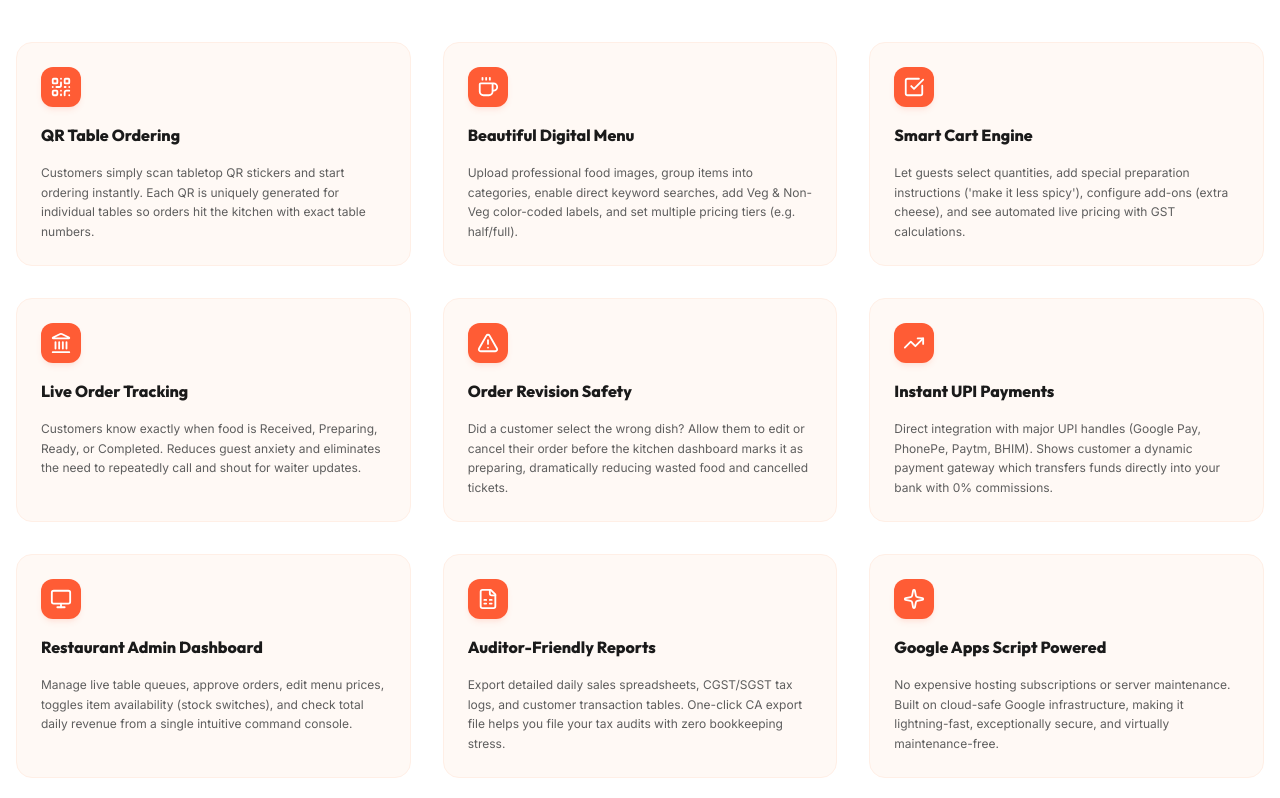
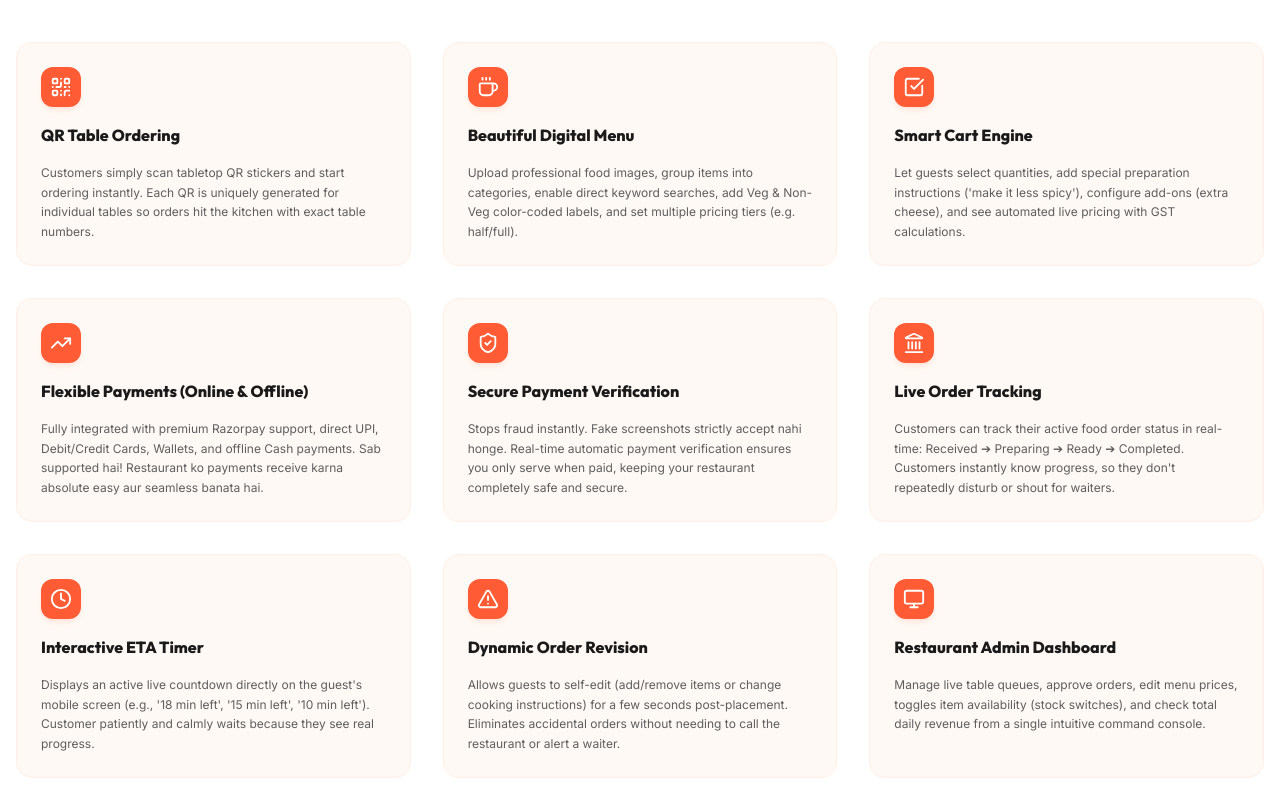
Before and after one commit to Code-With-Suraj/menusarthinew, a React (Vite) app: page / in a window 1280 px wide. Shown: the part 5382-6180 px from the top of the page. Built offline with nearby package versions, Linux system fonts and the light colour scheme.

Commit message:
feat: update features list with payment and ETA info
Expand the features section to include integrated payment support, automated fraud verification, and real-time order tracking with an interactive ETA timer.

```diff
--- a/src/App.tsx
+++ b/src/App.tsx
@@ -534,19 +534,29 @@ export default function App() {
               icon: CheckSquare
             },
             {
+              title: "Flexible Payments (Online & Offline)",
+              desc: "Fully integrated with premium Razorpay support, direct UPI, Debit/Credit Cards, Wallets, and offline Cash payments. Sab supported hai! Restaurant ko payments receive karna absolute easy aur seamless banata hai.",
+              icon: TrendingUp
+            },
+            {
+              title: "Secure Payment Verification",
+              desc: "Stops fraud instantly. Fake screenshots strictly accept nahi honge. Real-time automatic payment verification ensures you only serve when paid, keeping your restaurant completely safe and secure.",
+              icon: ShieldCheck
+            },
+            {
               title: "Live Order Tracking",
-              desc: "Customers know exactly when food is Received, Preparing, Ready, or Completed. Reduces guest anxiety and eliminates the need to repeatedly call and shout for waiter updates.",
+              desc: "Customers can track their active food order status in real-time: Received ➔ Preparing ➔ Ready ➔ Completed. Customers instantly know progress, so they don't repeatedly disturb or shout for waiters.",
               icon: Landmark
             },
             {
-              title: "Order Revision Safety",
-              desc: "Did a customer select the wrong dish? Allow them to edit or cancel their order before the kitchen dashboard marks it as preparing, dramatically reducing wasted food and cancelled tickets.",
-              icon: AlertTriangle
+              title: "Interactive ETA Timer",
+              desc: "Displays an active live countdown directly on the guest's mobile screen (e.g., '18 min left', '15 min left', '10 min left'). Customer patiently and calmly waits because they see real progress.",
+              icon: Clock
             },
             {
-              title: "Instant UPI Payments",
-              desc: "Direct integration with major UPI handles (Google Pay, PhonePe, Paytm, BHIM). Shows customer a dynamic payment gateway which transfers funds directly into your bank with 0% commissions.",
-              icon: TrendingUp
+              title: "Dynamic Order Revision",
+              desc: "Allows guests to self-edit (add/remove items or change cooking instructions) for a few seconds post-placement. Eliminates accidental orders without needing to call the restaurant or alert a waiter.",
+              icon: AlertTriangle
             },
             {
               title: "Restaurant Admin Dashboard",
```
